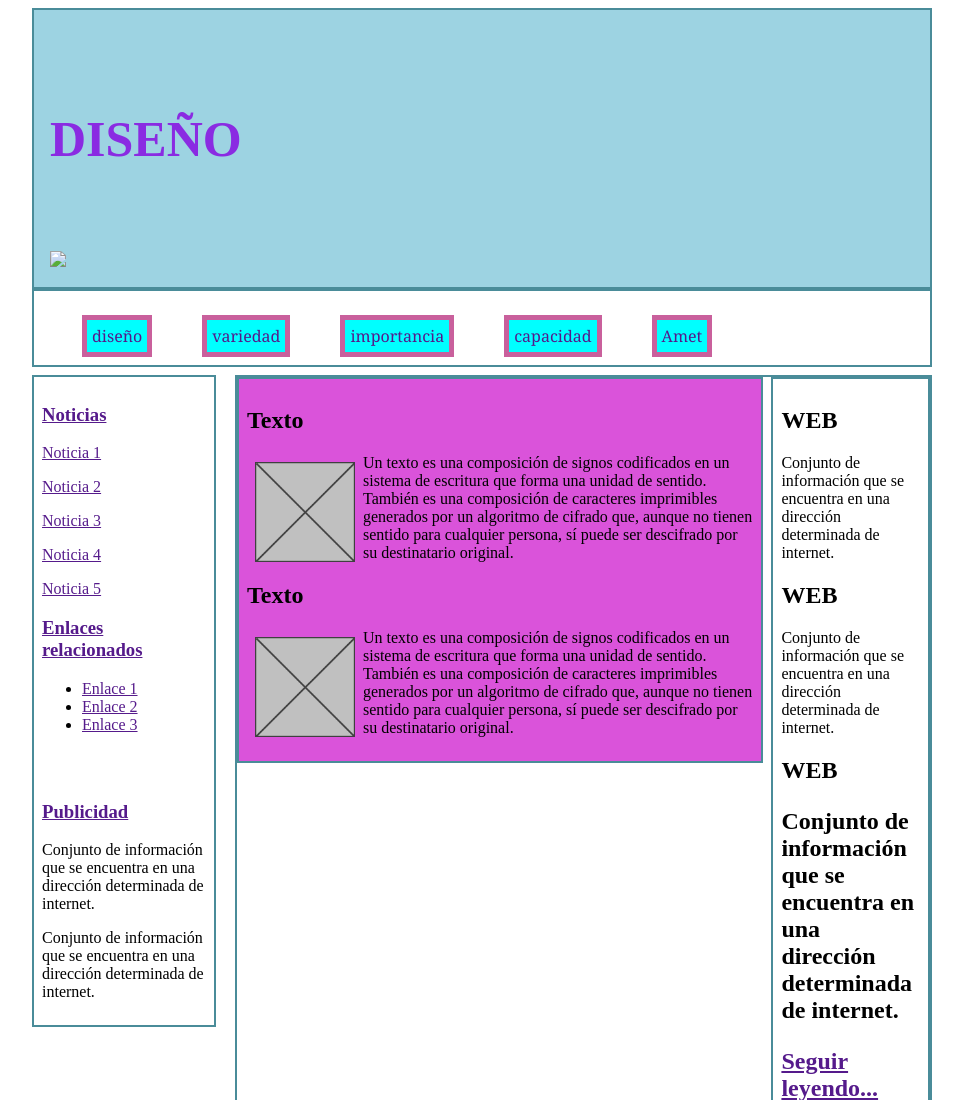
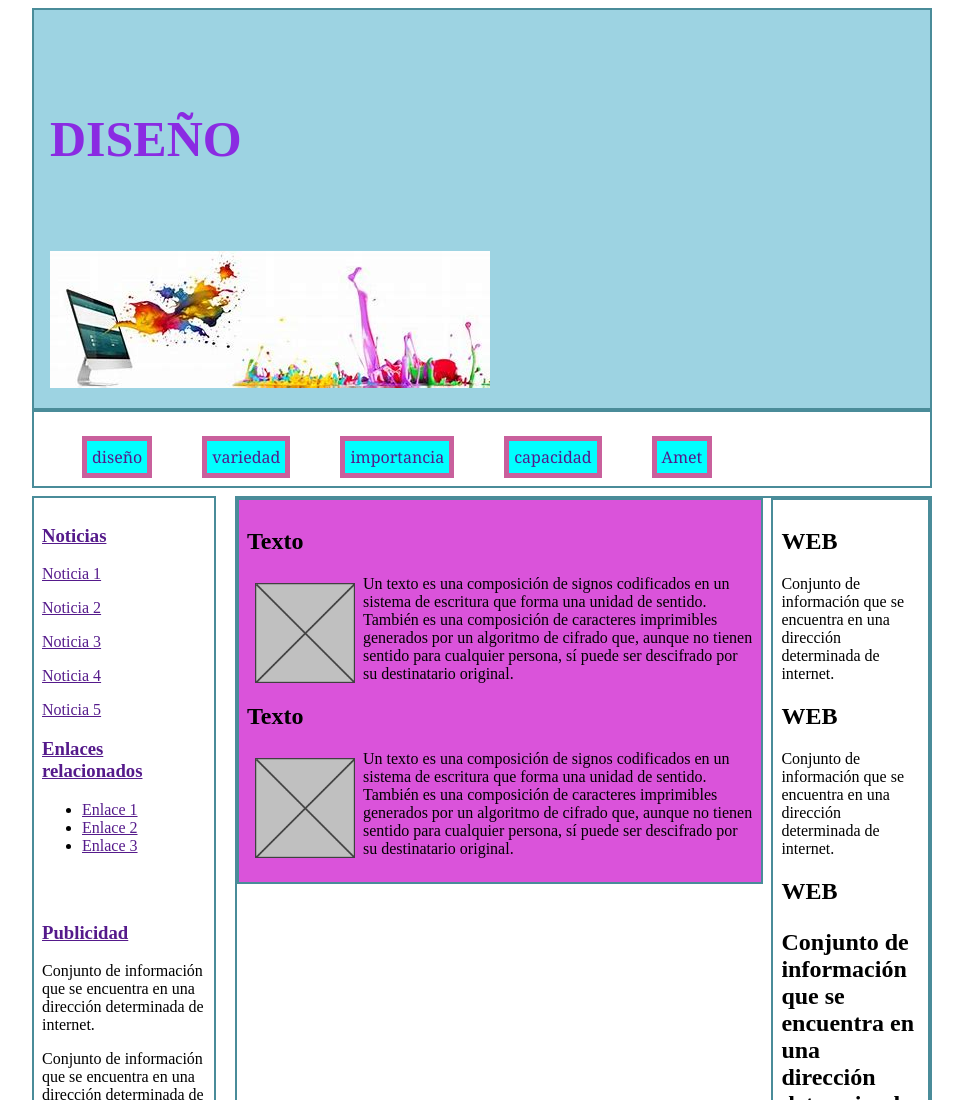
Before and after one commit to 21-yessica/Yessica-.-Github.io, a plain HTML site: page index.html in a window 1280 px wide. Shown: the top 1100 px of the page, without its empty margins (158-1121 px from the left). Drawn offline with Linux system fonts and the light colour scheme.

Commit message:
Update index.html

```diff
--- a/index.html
+++ b/index.html
@@ -22,7 +22,7 @@
 <div id="cabecera">
 <div id="logo">
 <h5 style="font-size:50px; color: blueviolet;"><font face="algerian" >DISEÑO</font></h5>
-<img src="pagina con estilos/diseño.jpg">
+<img src="paginahtm1_files/diseño.jpg">
 
 </div>
 
```
